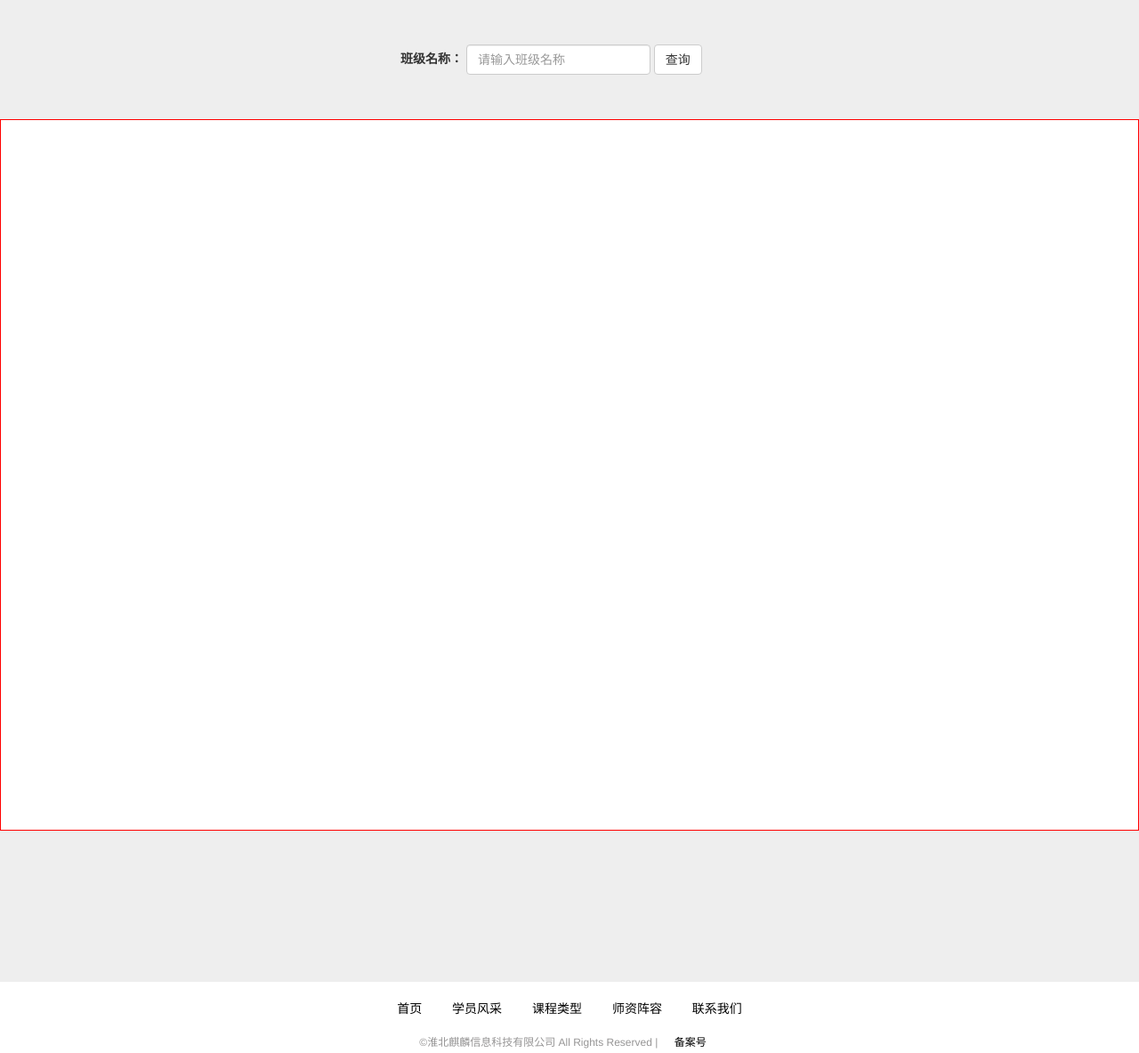
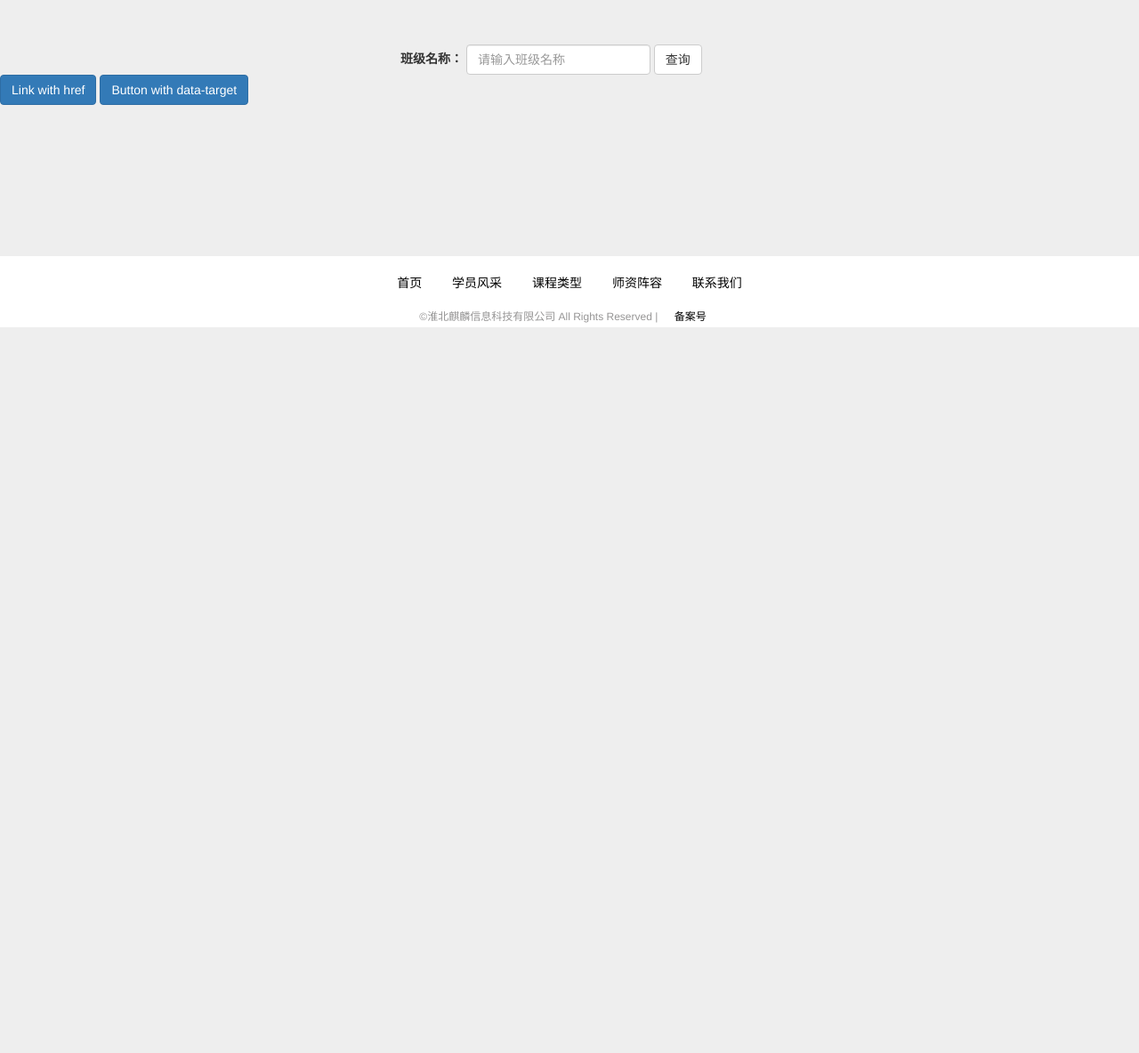
Before and after one commit to sw1995/kuding, a Django app: page /test/ in a window 1280 px wide; the page is wider, and only the part inside the window is pictured. Shown: that part at 89% size. After the commit the page ends 368 px from the top of that part, so only its background shows below. Run offline with Django 3.2, Linux system fonts and the light colour scheme; data that the repository does not hold is empty; some libraries are stand-ins or nearby versions.

Commit message:
version 2.0.2 test

```diff
--- a/templates/test.html
+++ b/templates/test.html
@@ -28,7 +28,23 @@
     </form>
 
 
-    <div class="my_class_content">
+
+    <a class="btn btn-primary" role="button" data-toggle="collapse" href="#collapseExample" aria-expanded="false"
+       aria-controls="collapseExample">
+        Link with href
+    </a>
+    <button class="btn btn-primary" type="button" data-toggle="collapse" data-target="#collapseExample"
+            aria-expanded="false" aria-controls="collapseExample">
+        Button with data-target
+    </button>
+    <div class="collapse" id="collapseExample">
+        <div class="well">
+            ...
+        </div>
+    </div>
+
+
+    <div class="my_class_content hidden">
 
 
         {% for t in t_list %}
```
